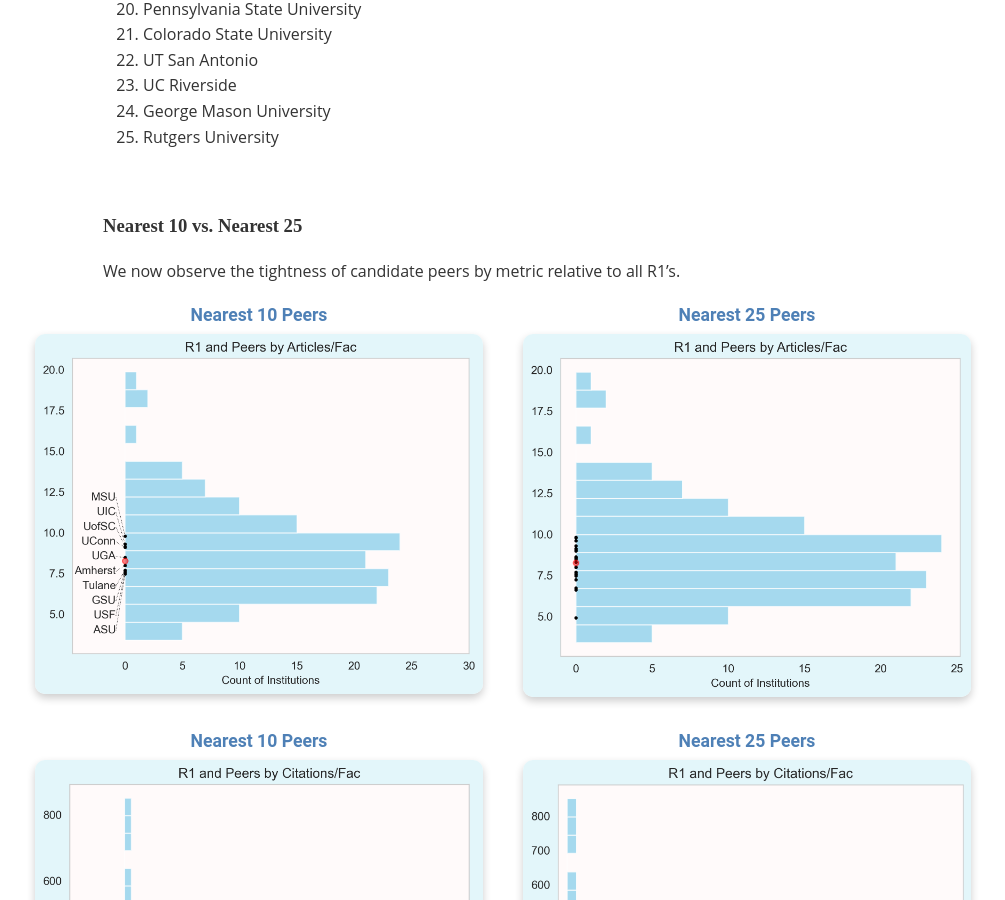
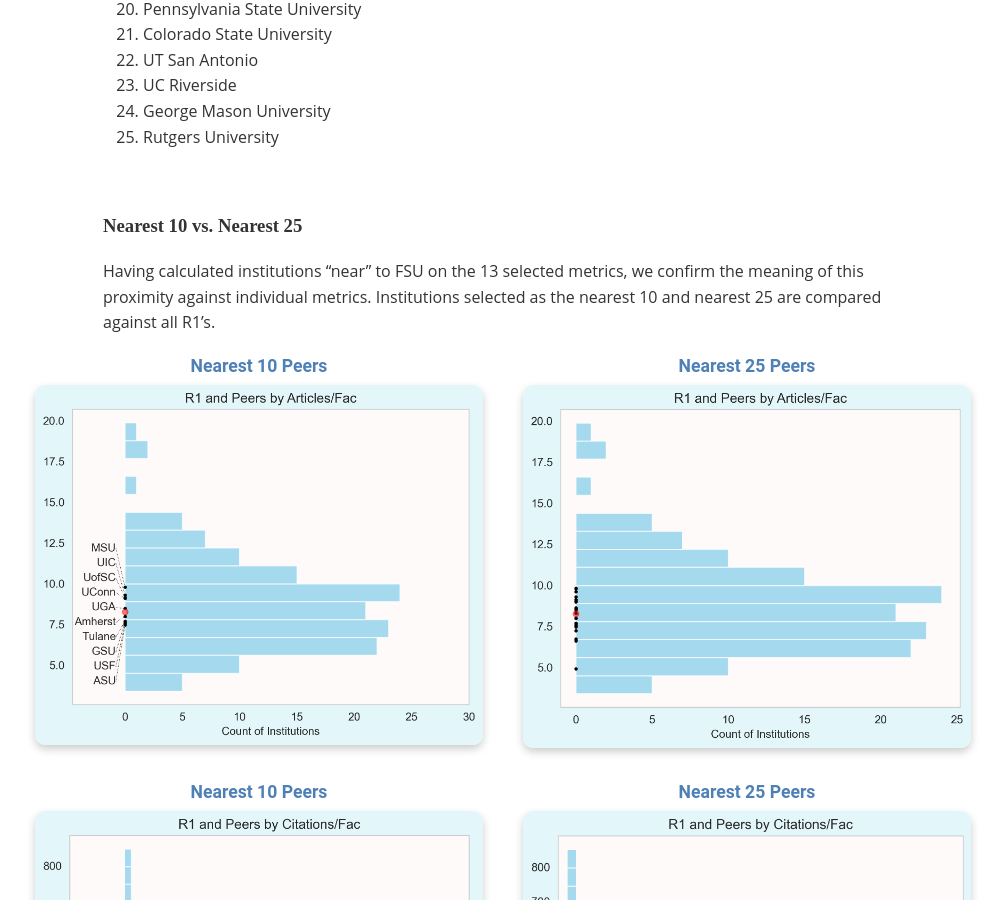
Before and after one commit to rashtastic/r1, a Jekyll site: the page built from index.md, in a window 1280 px wide and 900 px high, scrolled down 19862 px. Shown: the whole window, without its empty margins (137-1142 px from the left). Built offline with Jekyll 4.4.1, drawn with Linux system fonts in a browser that asks for light colours.

Commit message:
Add verbiage introducing nearest 10/25 plots

```diff
--- a/index.md
+++ b/index.md
@@ -458,7 +458,7 @@
 
 ### Nearest 10 vs. Nearest 25
 
-We now observe the tightness of candidate peers by metric relative to all R1's.
+Having calculated institutions "near" to FSU on the 13 selected metrics, we confirm the meaning of this proximity against individual metrics. Institutions selected as the nearest 10 and nearest 25 are compared against all R1's.
 
 
 <div class="cols">
```
